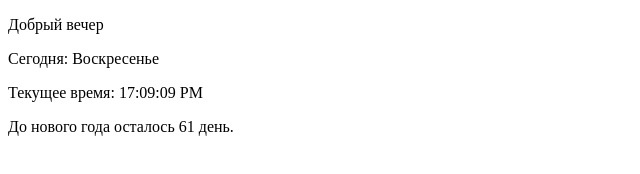
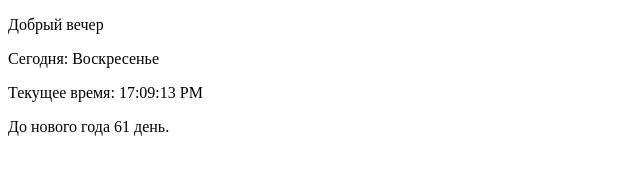
Before and after one commit to fornax-eve/date_time, a plain HTML site: page index.html in a window 1280 px wide. Shown: the full height of the page, 0-640 px from the left. Drawn offline with Linux system fonts and the light colour scheme.

Commit message:
modified

```diff
--- a/index.html
+++ b/index.html
@@ -9,6 +9,6 @@
     <script defer src="script.js"></script>
 </head>
 <body>
-<p></p>
+
 </body>
 </html>
--- a/script.js
+++ b/script.js
@@ -5,18 +5,17 @@ const dayOfWeek = ['Понедельник', 'Вторник', 'Среда', 'Ч
 const arrayEndings = ['день', 'дня', 'дней'];
 let date = new Date();
 let newYear = new Date("1 January 2022")
-const result = [];
+let result = [];
 
 let time = date.getHours();
 let day = date.getDay();
 let timeNow = date.toTimeString().substr(0, 8);
 
 
-
 const dayWeek = function () {
     if (day != 0) {
-        day = day -1;
-    } else  {
+        day = day - 1;
+    } else {
         day = 6;
     }
     if ((time >= 5) && (time < 11)) {
@@ -48,16 +47,22 @@ const endingsForDay = function (n) {
 };
 
 const newYearLeft = function () {
-    let millSeconds = 24*60*60*1000;
-    let daysLeft = Math.floor((newYear.getTime() - date.getTime())/millSeconds);
-    result.push(`До нового года осталось ${daysLeft} ${arrayEndings[endingsForDay(daysLeft)]}.`)
+    let millSeconds = 24 * 60 * 60 * 1000;
+    let daysLeft = Math.floor((newYear.getTime() - date.getTime()) / millSeconds);
+    result.push(`До нового года ${daysLeft} ${arrayEndings[endingsForDay(daysLeft)]}.`)
 }
 
-const published = function(yourArray) {
+const published = function (yourArray) {
+    date = new Date();
+    body.innerHTML = '';
+    result = [];
+    time = date.getHours();
+    day = date.getDay();
+    timeNow = date.toTimeString().substr(0, 8);
     dayWeek();
     currTime();
     newYearLeft()
-    yourArray.forEach(function(part) {
+    yourArray.forEach(function (part) {
         let p = document.createElement('p');
         p.textContent = part;
         body.appendChild(p)
@@ -65,3 +70,7 @@ const published = function(yourArray) {
 }
 
 published(result);
+
+setInterval(() => {
+    published(result);
+}, 1000)
```
